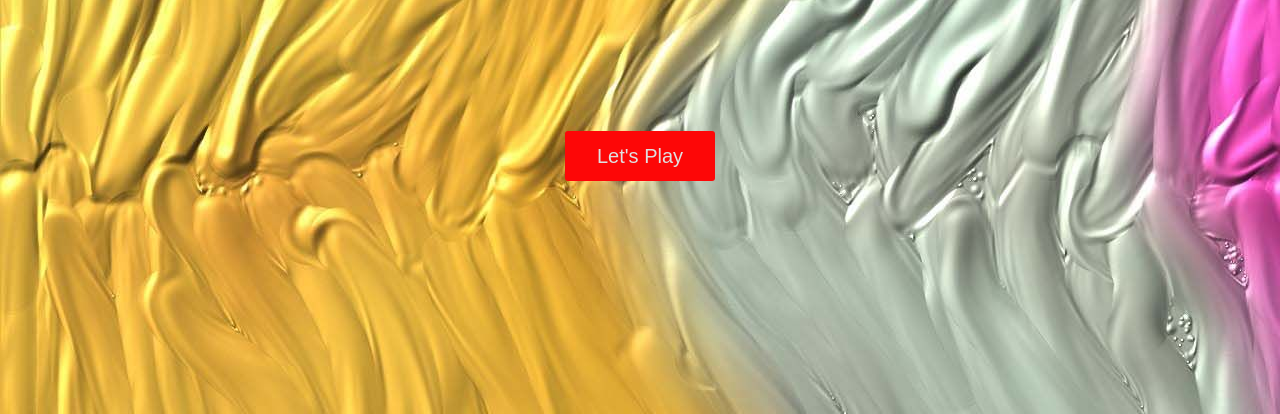
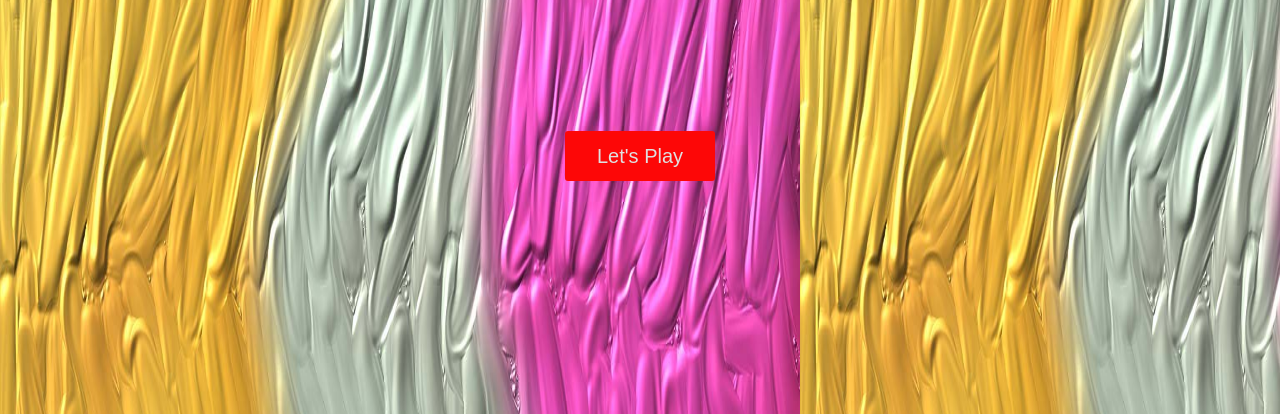
Before and after one commit to AryanSinghIIIT/Stone-Paper-Scissor, a plain HTML site: page index.html in a window 1280 px wide. Shown: the part 386-800 px from the top of the page. Drawn offline with Linux system fonts and the light colour scheme.

Commit message:
Update style.css

```diff
--- a/style.css
+++ b/style.css
@@ -7,6 +7,7 @@
 section {
   height: 100vh;
   background-image: url(bg.jpg);
+  background-size: 100vh 100vw;
   font-family: sans-serif;
 }
 
```
